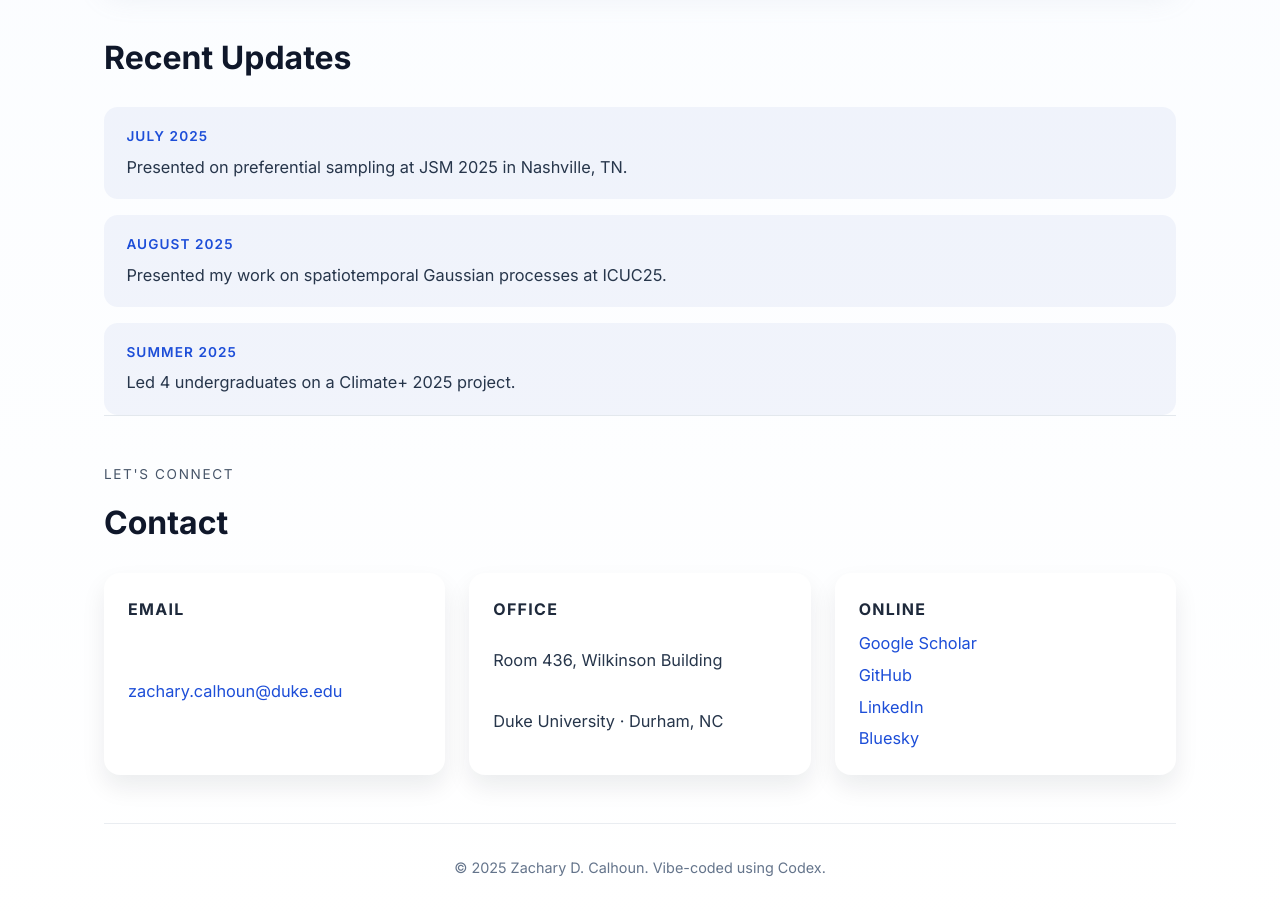
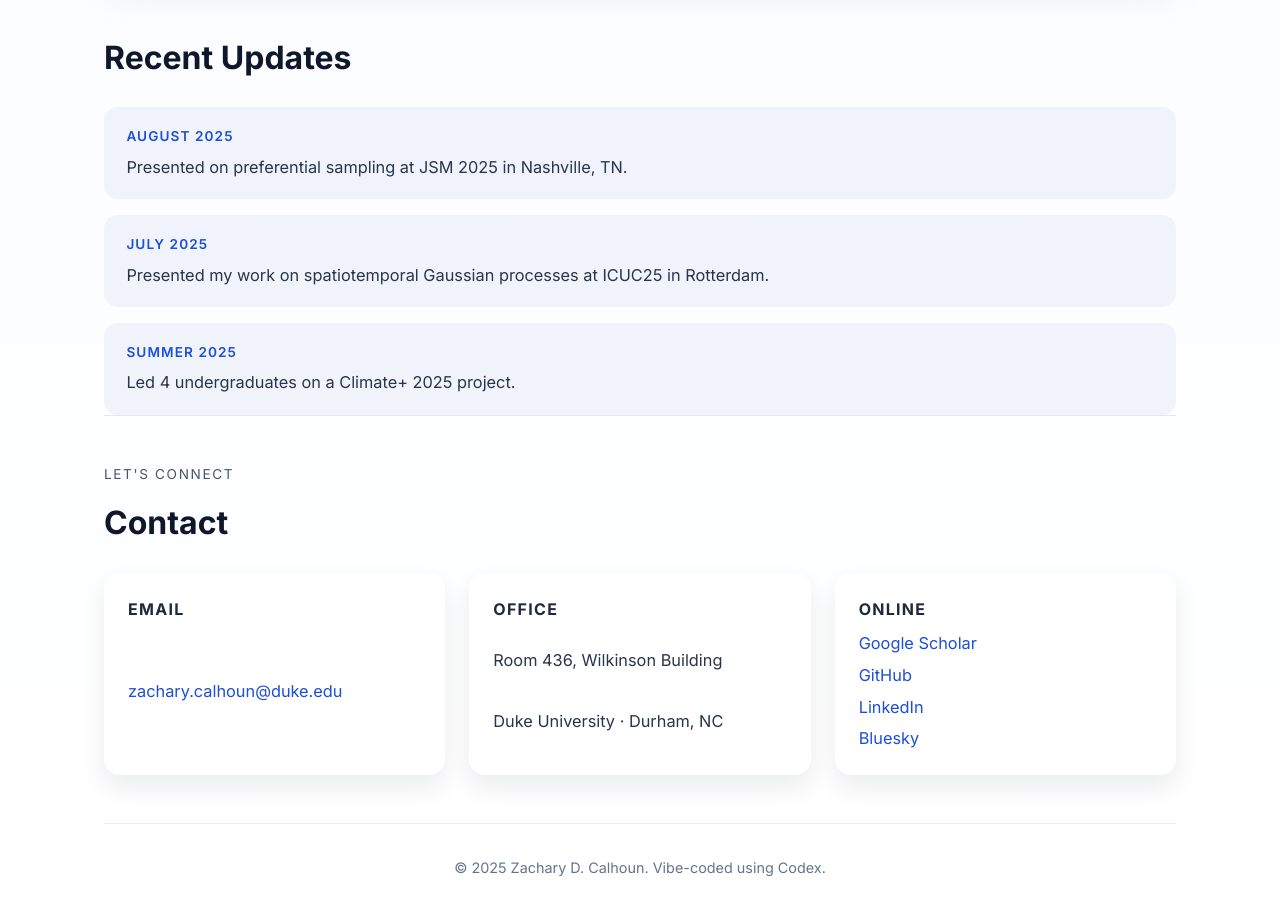
Before and after one commit to zcalhoun/zcalhoun.github.io, a React (Vite) app: page / in a window 1280 px wide. Shown: the part 2120-3034 px from the top of the page. Built offline with nearby package versions, Linux system fonts and the light colour scheme.

Commit message:
Fixed a typo

```diff
--- a/src/App.jsx
+++ b/src/App.jsx
@@ -78,12 +78,12 @@ const teaching = [
 
 const news = [
     {
-        date: 'July 2025',
+        date: 'August 2025',
         text: 'Presented on preferential sampling at JSM 2025 in Nashville, TN.',
     },
     {
-        date: 'August 2025',
-        text: 'Presented my work on spatiotemporal Gaussian processes at ICUC25.',
+        date: 'July 2025',
+        text: 'Presented my work on spatiotemporal Gaussian processes at ICUC25 in Rotterdam.',
     },
     {
         date: 'Summer 2025',
```
